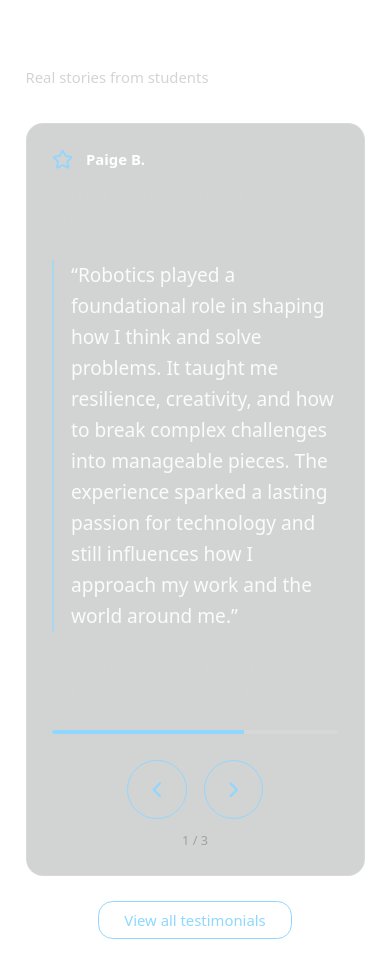
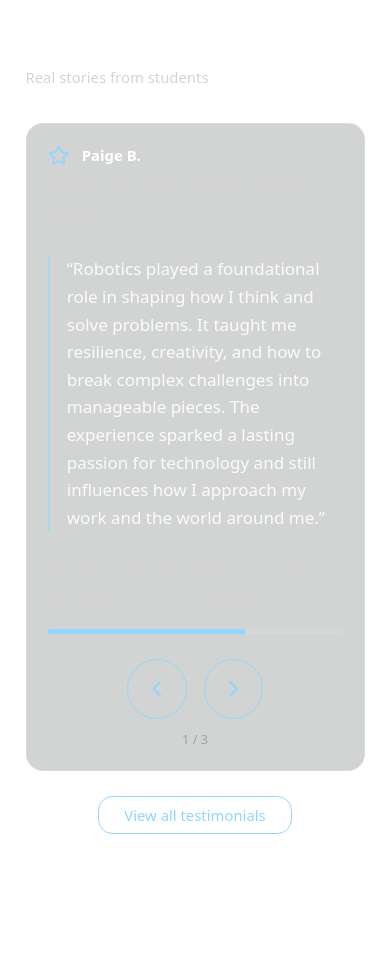
Before and after one commit to KingKumar/camp-asimov, a Next.js app: page / in a window 390 px wide. Shown: the part 1880-2857 px from the top of the page. Built offline with nearby package versions, Linux system fonts and the light colour scheme.

Commit message:
updated testimonials for mobile

```diff
--- a/components/AsimovLanding.tsx
+++ b/components/AsimovLanding.tsx
@@ -674,7 +674,7 @@
           <div className="mt-8 w-full">
             <div className="mx-auto w-full max-w-7xl">
               <div
-                className="relative rounded-2xl border p-6 md:p-10"
+                className="relative rounded-2xl border p-5 md:p-10 min-h-[70vh] md:min-h-0 flex flex-col"
                 style={{ borderColor: "rgba(255,255,255,0.14)", background: "rgba(10,12,16,0.18)" }}
                 onPointerEnter={() => setIsTestimonialPaused(true)}
                 onPointerLeave={() => setIsTestimonialPaused(false)}
@@ -682,7 +682,7 @@
                 onPointerUp={() => setIsTestimonialPaused(false)}
                 onPointerCancel={() => setIsTestimonialPaused(false)}
               >
-                <div className="relative overflow-hidden">
+                <div className="relative overflow-hidden flex-1">
                   <AnimatePresence initial={false} custom={testimonialDirection} mode="wait">
                     <motion.div
                       key={testimonialIndex}
@@ -700,7 +700,7 @@
                       <div className="mt-2 text-neutral-300">{activeTestimonial.role}</div>
 
                       <div
-                        className="mt-6 border-l-2 pl-4 text-lg md:text-xl text-white/90 leading-relaxed"
+                        className="mt-6 border-l-2 pl-4 text-base md:text-xl text-white/90 leading-relaxed"
                         style={{ borderColor: "rgba(143,215,255,0.6)" }}
                       >
                         “{activeTestimonial.quote}”
```
